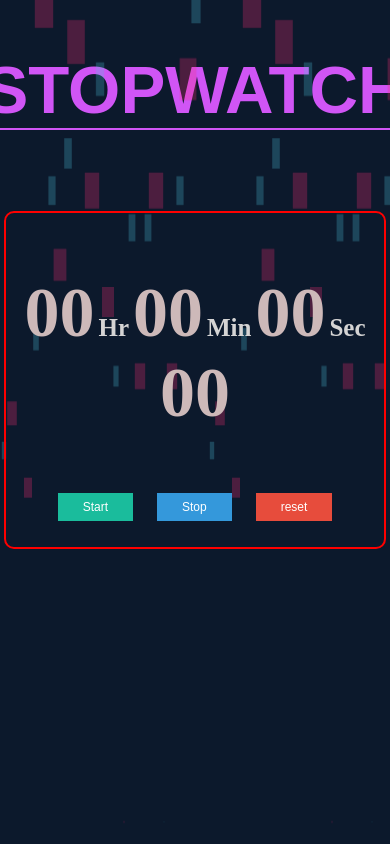
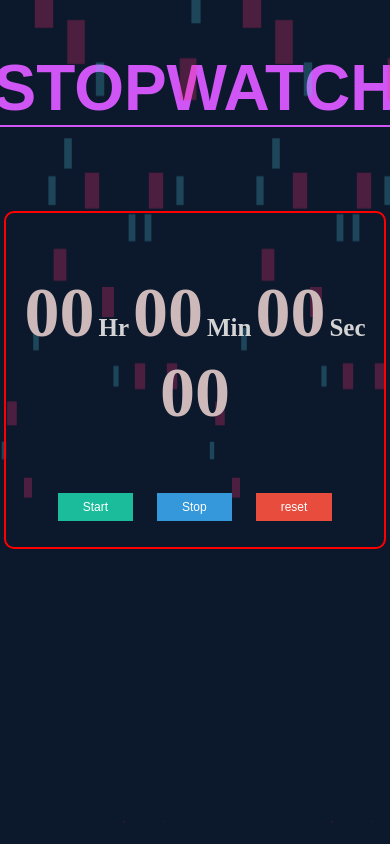
Before and after one commit to Suraj-jha7/Stopwatch, a plain HTML site: page index.html in a window 390 px wide. Drawn offline with Linux system fonts and the light colour scheme.

Commit message:
Update style.css

```diff
--- a/style.css
+++ b/style.css
@@ -205,6 +205,6 @@ h1{
     }
 
     h1{
-        font-size: 4.2rem;
+        font-size: 4rem;
     }
   }
```
